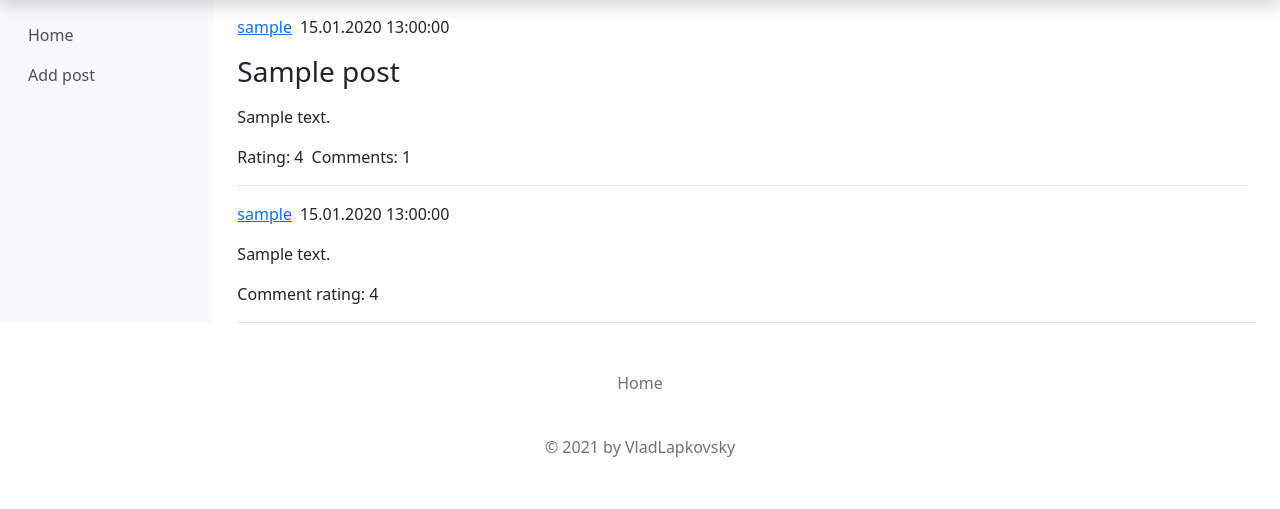
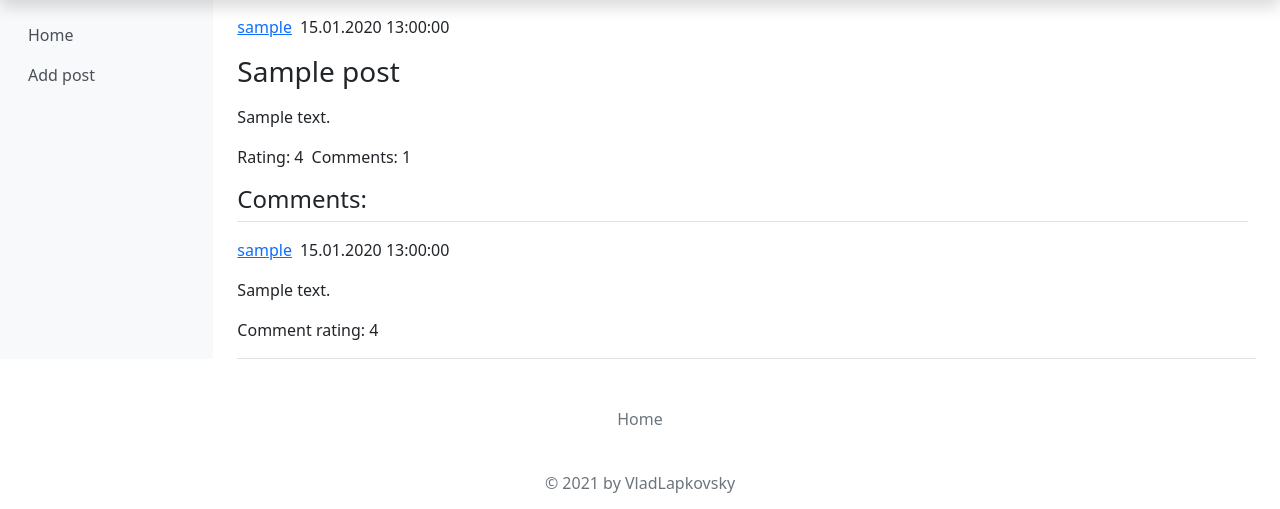
Before and after one commit to VladLapkovsky/djangoblog, a Django app: a page that uses blog_core/templates/blog_core/post.html in a window 1280 px wide. Shown: the part 41-550 px from the top of the page. Run offline with Django 3.2, Linux system fonts and the light colour scheme; tables that the repository leaves empty hold one stand-in row (values such as "Sample post").

Commit message:
Add pagination for comments

```diff
--- a/blog_core/templates/blog_core/post.html
+++ b/blog_core/templates/blog_core/post.html
@@ -25,7 +25,7 @@
     </div>
     <div class="post__footer">
         <p class="post__rating">Rating: {{ post.rating }}</p>
-        <p>Comments: {{ comments|length }}</p>
+        <p>Comments: {{ comments.paginator.count }}</p>
     </div>
     {% if user.is_authenticated %}
     <div class="post__main">
@@ -49,6 +49,9 @@
         </form>
     </div>
     {% endif %}
+    <h4 class="post__title">
+        Comments:
+    </h4>
     {% for comment in comments %}
     <div class="comments__container border-top">
         <div class="post__user__info">
@@ -67,5 +70,58 @@
         </div>
     </div>
     {% endfor %}
+    {% if comments.has_other_pages %}
+    <nav aria-label="pagination">
+        <ul class="pagination mt-3">
+            {% if comments.has_previous %}
+            <li class="page-item">
+                <a class="page-link" href="?page={{ comments.previous_page_number }}">
+                    Previous
+                </a>
+            </li>
+            <li class="page-item">
+                <a class="page-link" href="?page=1">
+                    1
+                </a>
+            </li>
+            {% endif %}
+            {% if comments.number|add:-2 > 2 %}
+            <li class="page-item disabled">
+                <span class="page-link">...</span>
+            </li>
+            {% endif %}
+            {% for page_number in comments.paginator.page_range %}
+            {% if comments.number ==  page_number %}
+            <li class="page-item disabled">
+                <span class="page-link">{{ page_number }}</span>
+            </li>
+            {% elif page_number >= comments.number|add:-2 and page_number <= comments.number|add:2 and page_number != 1 and page_number != comments.paginator.num_pages %}
+            <li class="page-item">
+                <a class="page-link" href="?page={{ page_number }}">
+                    {{ page_number }}
+                </a>
+            </li>
+            {% endif %}
+            {% endfor %}
+            {% if comments.number|add:3 < comments.paginator.num_pages %}
+            <li class="page-item disabled">
+                <span class="page-link">...</span>
+            </li>
+            {% endif %}
+            {% if comments.has_next %}
+            <li class="page-item">
+                <a class="page-link" href="?page={{ comments.paginator.num_pages }}">
+                    {{ comments.paginator.num_pages }}
+                </a>
+            </li>
+            <li class="page-item">
+                <a class="page-link" href="?page={{ comments.next_page_number }}">
+                    Next
+                </a>
+            </li>
+            {% endif %}
+        </ul>
+    </nav>
+    {% endif %}
 </div>
 {% endblock %}
--- a/blog_core/views.py
+++ b/blog_core/views.py
@@ -1,12 +1,14 @@
 from django.contrib.auth import login, logout
 from django.contrib.auth.mixins import LoginRequiredMixin
 from django.contrib.auth.views import LoginView
+from django.core.paginator import Paginator
 from django.db.models import Count
 from django.http import HttpResponseRedirect
 from django.shortcuts import redirect, render, get_object_or_404
 from django.urls import reverse_lazy, reverse
 from django.views.generic import CreateView, DetailView, ListView
 from django.views.generic.edit import FormMixin
+from django.views.generic.list import MultipleObjectMixin
 
 from blog_core.forms import AddPostForm, LoginUserForm, RegisterUserForm, CommentForm
 from blog_core.models import Comment, Post
@@ -15,7 +17,7 @@ from users.models import CustomUser
 
 
 class BlogHome(DataMixin, ListView):
-    paginate_by = 40
+    paginate_by = 3
     model = Post
     template_name = 'blog_core/home.html'
     context_object_name = 'posts'
@@ -36,13 +38,17 @@ class SinglePost(DataMixin, DetailView, FormMixin):
     template_name = 'blog_core/post.html'
     slug_url_kwarg = 'post_slug'
     form_class = CommentForm
+    comments_per_page = 3
 
-    def get_context_data(self, *, object_list=None, **kwargs):
+    def get_context_data(self, **kwargs):
         context = super().get_context_data(**kwargs)
         extra_context = self.get_user_context(
             comments=Comment.objects.filter(post=context['post'].pk).order_by('published').select_related('author')
         )
-        return context | extra_context
+        paginator = Paginator(extra_context['comments'], self.comments_per_page)
+        page = self.request.GET.get('page')
+        context['comments'] = paginator.get_page(page)
+        return context
 
     def get_queryset(self):
         return Post.objects.filter(slug=self.kwargs['post_slug']).select_related('author')
@@ -57,7 +63,7 @@ class SinglePost(DataMixin, DetailView, FormMixin):
                 author=CustomUser.objects.get(id=self.request.user.id),
                 content=data['content'],
             )
-            return HttpResponseRedirect(self.request.path_info)
+            return HttpResponseRedirect(self.request.get_full_path())
         return render(request, self.template_name, {'form': form})
 
 
```
